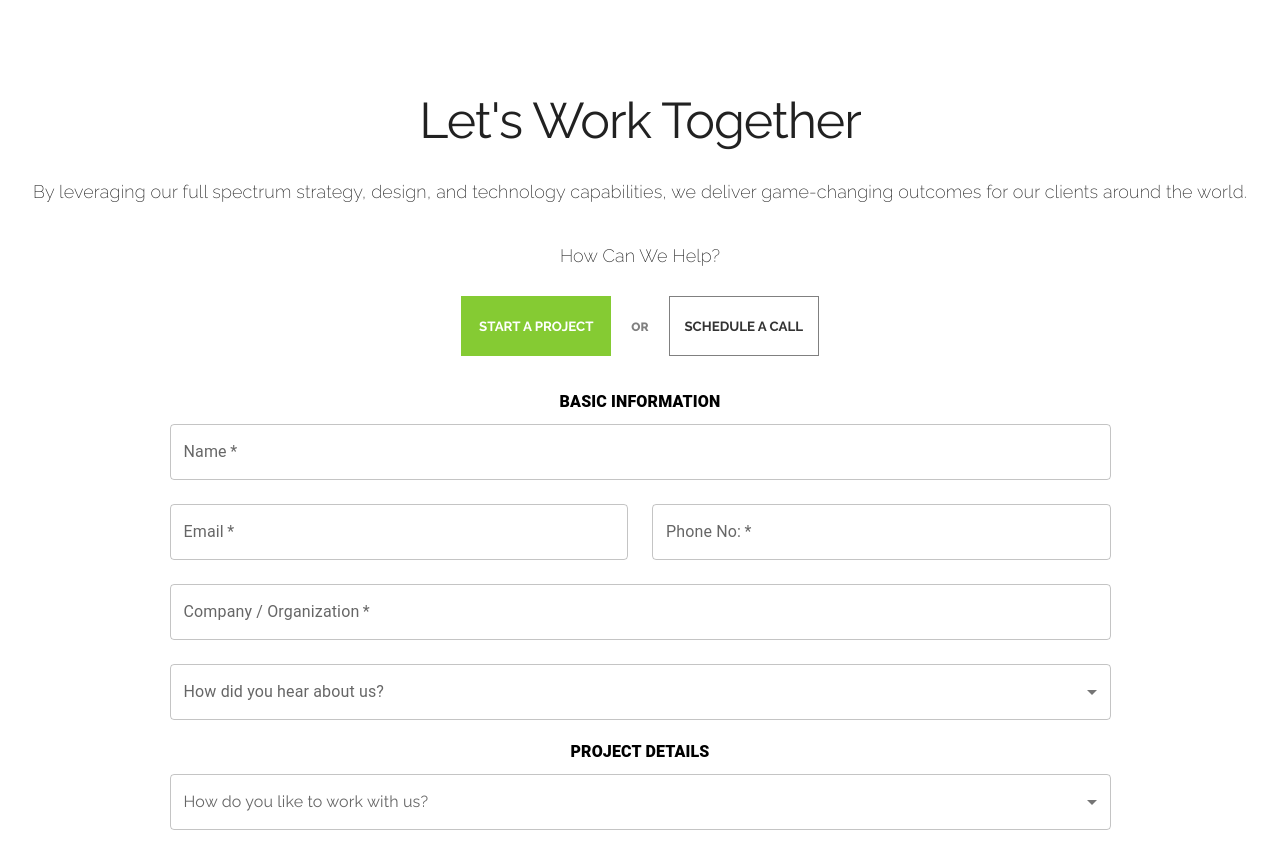
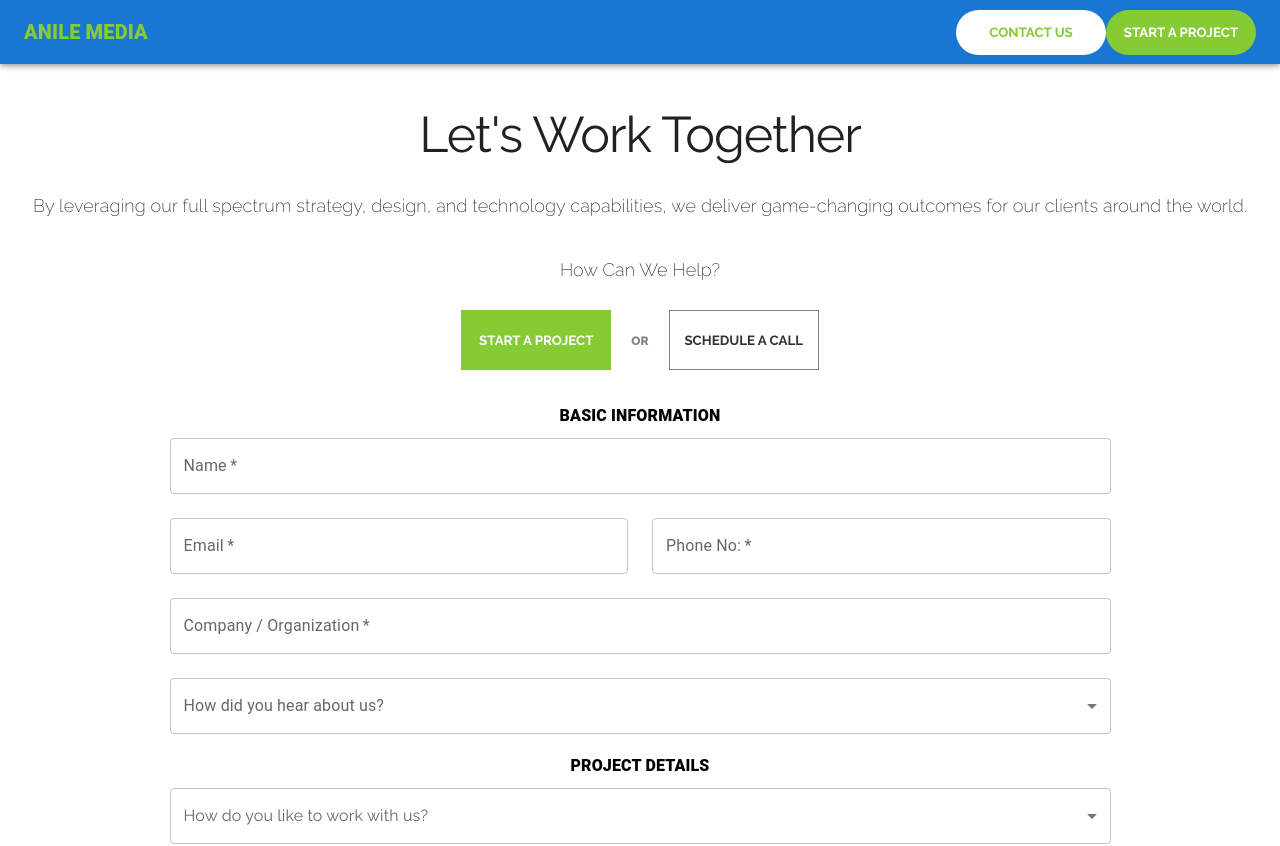
Before and after one commit to jaison080/anile-media, a Next.js app in the folder anile-media-website/: page /form in a window 1280 px wide. Shown: the top 846 px of the page. Built offline with nearby package versions, Linux system fonts and the light colour scheme.

Commit message:
Added Navbar

```diff
--- /dev/null
+++ b/anile-media-website/components/Navbar.js
@@ -0,0 +1,163 @@
+import React from 'react';
+import AppBar from '@mui/material/AppBar';
+import Box from '@mui/material/Box';
+import Toolbar from '@mui/material/Toolbar';
+import IconButton from '@mui/material/IconButton';
+import Typography from '@mui/material/Typography';
+import Menu from '@mui/material/Menu';
+import MenuIcon from '@mui/icons-material/Menu';
+import Container from '@mui/material/Container';
+import Button from '@mui/material/Button';
+import MenuItem from '@mui/material/MenuItem';
+import { Modal } from '@mui/material';
+import { useRouter } from 'next/router';
+
+
+
+const pages = ['Customer Stories', 'About', 'Work','Solutions'];
+
+const Navbar = () => {
+    const Router=useRouter();
+    function formPage()
+{
+    Router.push('/form')
+}
+function blogPage()
+{
+    Router.push('/blogs')
+}
+  const [anchorElNav, setAnchorElNav] = React.useState(null);
+
+  const handleOpenNavMenu = (event) => {
+    setAnchorElNav(event.currentTarget);
+  };
+
+  const handleCloseNavMenu = () => {
+    setAnchorElNav(null);
+  };
+   const [open, setOpen] = React.useState(false);
+const handleOpen = () => setOpen(true);
+  const handleClose = () => setOpen(false);
+const style = {
+  position: 'absolute',
+  top: '50%',
+  left: '50%',
+  transform: 'translate(-50%, -50%)',
+  width: 400,
+  height:400,
+  p: 4,
+};
+  return (
+    <AppBar position="sticky" className="appbar">
+      <Container maxWidth="xl" >
+        <Toolbar disableGutters>
+          <Typography
+            variant="h6"
+            noWrap
+            component="a"
+            className="company"
+            href="/"
+            sx={{
+              mr: 2,
+              display: { xs: 'none', md: 'flex' },
+              fontWeight: 800,
+              color: '#85CB33',
+              textDecoration: 'none',
+
+            }}
+          >
+            ANILE MEDIA
+          </Typography>
+
+
+          <Typography
+            variant="h5"
+            noWrap
+            component="a"
+            className="company"
+            href="/"
+            sx={{
+              mr: 2,
+              display: { xs: 'flex', md: 'none' },
+              flexGrow: 1,
+              fontWeight: 800,
+              color: '#85CB33',
+              textDecoration: 'none',
+            }}
+          >
+            ANILE MEDIA
+          </Typography>
+          <Box className="box-1" sx={{ flexGrow: 1, display: { xs: 'none', md: 'flex' } ,justifyContent:'center',}}>
+            <Button className="company-button"  onClick={blogPage} >Customer Stories
+                </Button>
+                <Button  className="company-button"  onClick={blogPage} >About
+                </Button>
+                <Button  className="company-button"  onClick={blogPage} >Work
+                </Button>
+                <Button className="company-button"  onClick={blogPage} >Solutions
+                </Button>
+          </Box>
+
+         <Box sx={{ flexGrow: 0 , background:'none'}}>
+             <button className='button_active-2' onClick={handleOpen} sx={{borderRadius:'20px'}}>CONTACT US</button>
+             <Modal
+        open={open}
+        onClose={handleClose}
+        aria-labelledby="modal-modal-title"
+        aria-describedby="modal-modal-description"
+      ><Box sx={style}>
+      <iframe
+        src="https://calendly.com/jaisondennis090/30min"
+        width="100%"
+        height="100%"
+        frameborder="0"
+      ></iframe>
+        </Box></Modal>
+
+                <button className='button_active-1' sx={{borderRadius:'20px'}} onClick={formPage}>START A PROJECT</button>
+
+          </Box>
+          <Box sx={{ flexGrow: 0, display: { xs: 'flex', md: 'none' } }}>
+            <IconButton
+              size="large"
+              aria-label="account of current user"
+              aria-controls="menu-appbar"
+              aria-haspopup="true"
+              onClick={handleOpenNavMenu}
+            >
+              <MenuIcon  color='#85CB33' />
+            </IconButton>
+            <Menu
+              id="menu-appbar"
+              anchorEl={anchorElNav}
+              anchorOrigin={{
+                vertical: 'bottom',
+                horizontal: 'left',
+              }}
+              keepMounted
+              transformOrigin={{
+                vertical: 'top',
+                horizontal: 'left',
+              }}
+              open={Boolean(anchorElNav)}
+              onClose={handleCloseNavMenu}
+              sx={{
+                display: { xs: 'block', md: 'none' },
+              }}
+            >
+                <MenuItem  onClick={blogPage} className="company-button">Customer Stories
+                </MenuItem>
+                <MenuItem  onClick={blogPage}  className="company-button">About
+                </MenuItem>
+                <MenuItem  onClick={blogPage}  className="company-button">Work
+                </MenuItem>
+                <MenuItem onClick={blogPage} className="company-button" >Solutions
+                </MenuItem>
+            </Menu>
+          </Box>
+        </Toolbar>
+      </Container>
+    </AppBar>
+  );
+};
+export default Navbar;
--- a/anile-media-website/package.json
+++ b/anile-media-website/package.json
@@ -16,6 +16,7 @@
     "axios": "^0.27.2",
     "firebase": "^9.8.1",
     "firebase-admin": "^10.2.0",
+    "jquery": "^3.6.0",
     "mdb-react-ui-kit": "^3.0.0",
     "next": "^12.1.5",
     "quill": "^1.3.6",
--- a/anile-media-website/pages/blogs/index.js
+++ b/anile-media-website/pages/blogs/index.js
@@ -3,7 +3,7 @@ import axios from 'axios';
 import {useRouter} from "next/router";
 import HomeCard from '../../components/card';
 import Head from "next/head";
-
+import Navbar from "components/Navbar";
 export default function feed(){
   const router = useRouter();
     const [posts,setPosts]= useState([0,0,0,0,0,0]);
@@ -32,7 +32,7 @@ return(
       <Head>
         <title>Anile Media | Blogs</title>
       </Head>
-
+     <Navbar/>
       <main>
     <div className="container">
       <div className="title">Blogs</div>
--- a/anile-media-website/pages/create.js
+++ b/anile-media-website/pages/create.js
@@ -5,6 +5,7 @@ import  "react-quill/dist/quill.snow.css";
 import axios from 'axios';
 import Router from 'next/router';
 import Head from "next/head";
+import Navbar from "components/Navbar";
 const ReactQuill=dynamic(import('react-quill'),{
     ssr:false,
     loading:()=><p>Loading....</p>
@@ -72,7 +73,7 @@ const  create  = () => {
       <Head>
         <title>Anile Media | Create Blog</title>
       </Head>
-
+     <Navbar/>
       <main>
 
         <div className="quill">
--- a/anile-media-website/pages/form.js
+++ b/anile-media-website/pages/form.js
@@ -5,6 +5,8 @@ import { useRouter } from "next/router";
 import React from'react'
 import axios from 'axios';
 import Head from "next/head";
+import Navbar from '../components/Navbar'
+
 const style = {
   position: 'absolute',
   top: '50%',
@@ -68,14 +70,12 @@ const [age1, setAge1] = React.useState('');
     setAge1(event.target.value);
   };
 
-     const [imgUrl, setImgUrl] = React.useState(null);
-const [progresspercent, setProgresspercent] = React.useState(0);
-
     return(
       <div>
       <Head>
         <title>Anile Media | Form</title>
       </Head>
+      <Navbar/>
       <main>
         <div className="container">
             <div className="title">Let's Work Together</div>
--- a/anile-media-website/pages/posts/[id].js
+++ b/anile-media-website/pages/posts/[id].js
@@ -4,6 +4,7 @@ import axios from 'axios';
 import { MDBCard, MDBCardImage, MDBCardBody, MDBCardTitle, MDBCardText, MDBRow, MDBCol , MDBContainer} from 'mdb-react-ui-kit';
 import Container from '@mui/material/Container';
 import Head from 'next/head';
+import Navbar from 'components/Navbar';
 export default function Post() {
 const [post, setPost] = useState('');
 const router = useRouter();
@@ -28,7 +29,7 @@ return (
       <Head>
         <title>Anile Media | Posts</title>
       </Head>
-
+     <Navbar/>
       <main>
   <div className='postspage'>
 
--- a/anile-media-website/styles/globals.css
+++ b/anile-media-website/styles/globals.css
@@ -27,7 +27,7 @@
   flex-direction: column;
   justify-content: center;
   align-items: center;
-  margin-top: 80px;
+  margin-top: 30px;
   padding-bottom: 40px;
 }
 
@@ -88,6 +88,32 @@
   font-weight: 700;
   font-family: var(--primary-font);
 }
+.button_active-1 {
+  height: 45px;
+  width: 150px;
+  background-color: #85CB33;
+  color: #FFFFFF;
+  cursor: pointer;
+  border-radius: 40px;
+  font-weight: 700;
+  border: none;
+  font-family: var(--primary-font);
+}
+.button_active-1:hover{
+  background-color: #79bb2d;
+}
+.button_active-2 {
+  height: 45px;
+  width: 150px;
+  background-color: #FFFFFF;
+  color:#85CB33;
+  cursor: pointer;
+  border-radius: 40px;
+  font-weight: 700;
+  border: none;
+  font-family: var(--primary-font);
+}
+
 
 .button {
   height: 60px;
@@ -188,7 +214,27 @@ input[type="file"] {
   font-size: 15px;
   font-family: var(--primary-font);
 }
+.box-1{
+  justify-content: space-around;
+  padding-top: 0.4%;
+  align-content: center;
 
+}
+
+.appbar{
+  background: #fff;;
+  box-shadow: none;
+}
+
+.company-button{
+  color:#85CB33;
+  font-weight: 700;
+    font-size: 14px;
+    font-family: var(--primary-font);
+}
+.company{
+  font-family: var(--primary-font);
+}
 .submit:hover {
   background-color: #85CB33;
   color: #fff;
@@ -308,3 +354,14 @@ h2{
          transform: scale(0.95);
           transition: transform .5s ease;
         }
+                @media (max-width: 549px) {
+                  .button_active-1 {
+                    display: none;
+                  }
+                  .button_active-2 {
+                      display: none;
+                  }
+                  .box-2{
+                    flex-grow: 0;
+                  }
+                }
```
Also changed, not shown: anile-media-website/pages/index.js (+6 -2 lines), 1 other file (tests, documents, lock files or other folders).
